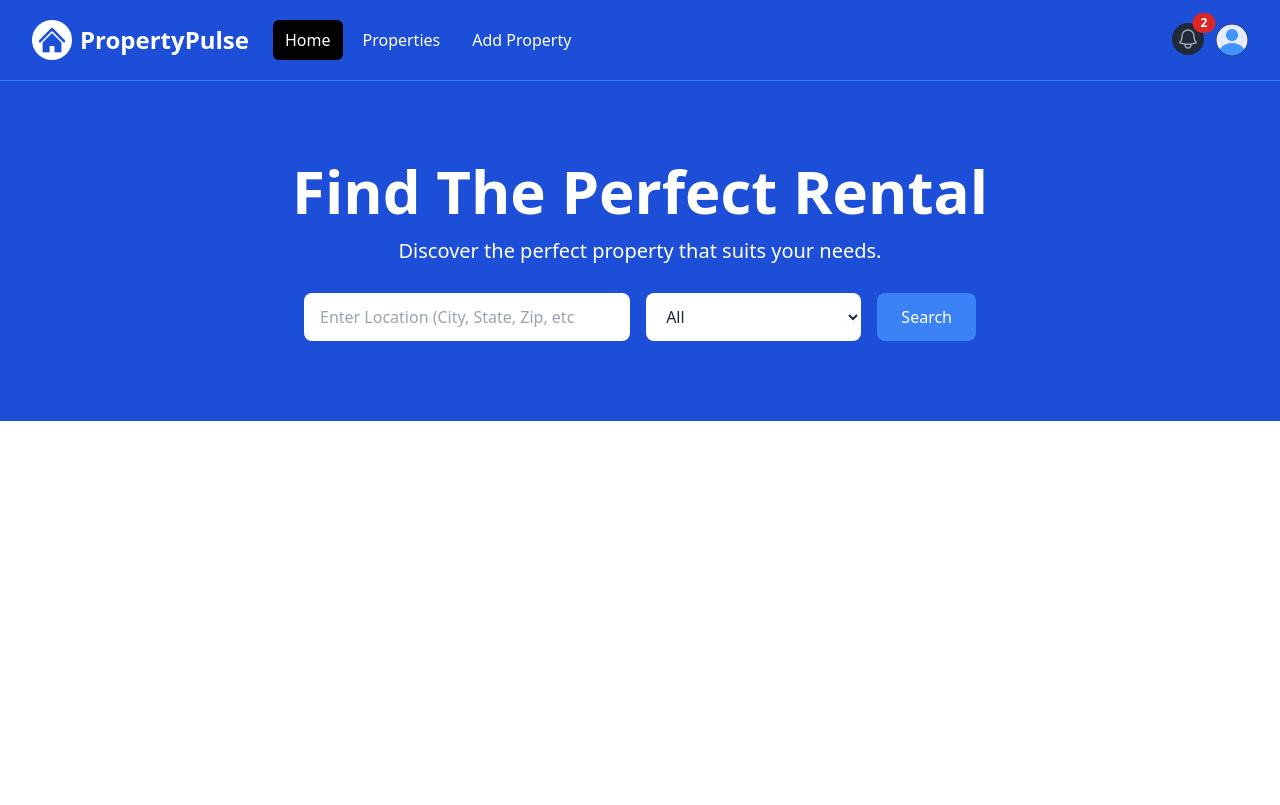
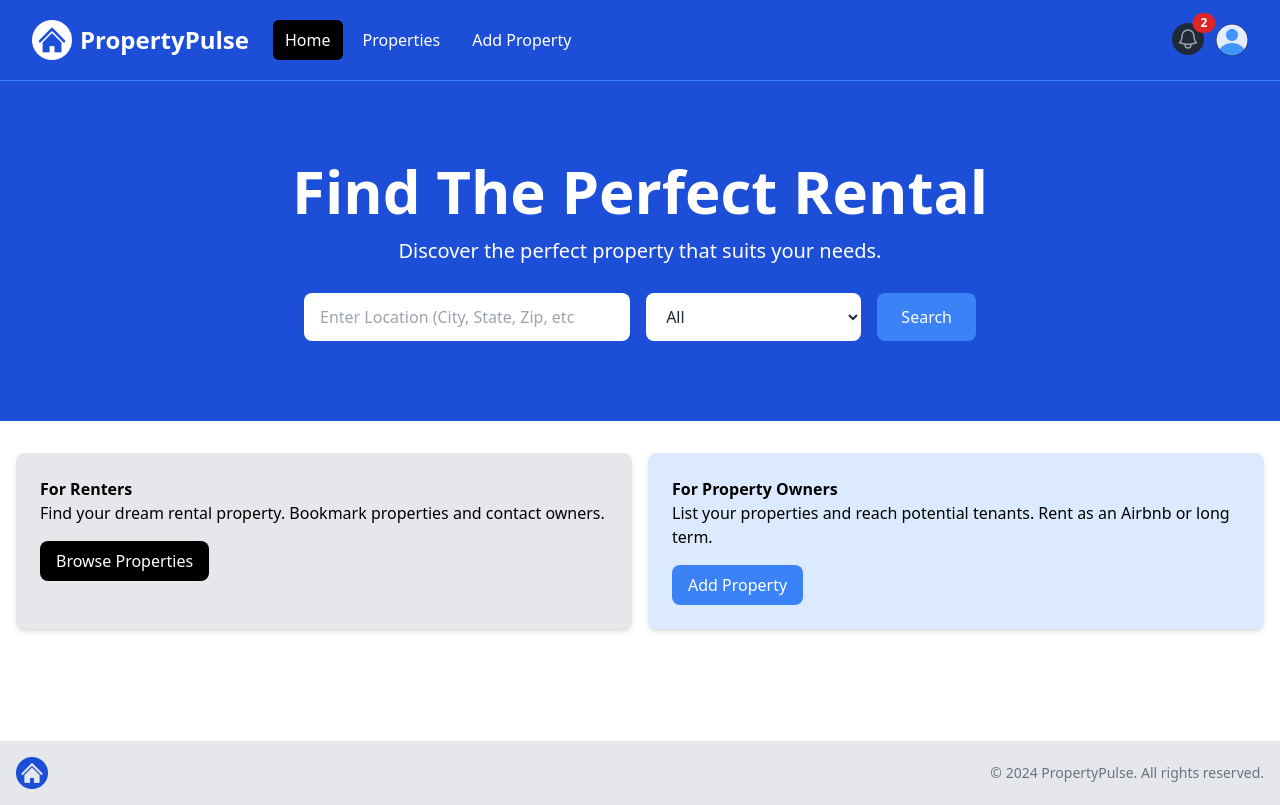
Before and after one commit to imKRUX/PropertyOnRent, a Next.js app: page / in a window 1280 px wide. Built offline with nearby package versions, Linux system fonts and the light colour scheme.

Commit message:
added hero and footer

```diff
--- a/app/layout.jsx
+++ b/app/layout.jsx
@@ -1,5 +1,6 @@
 import Navbar from "@/components/Navbar";
 import "@/assets/styles/globals.css";
+import Footer from "@/components/Footer";
 
 export const metadata = {
      title: "Property Plus | Find The Perfect Rentals",
@@ -13,6 +14,7 @@
                <body>
                     <Navbar />
                     <main>{children}</main>
+                    <Footer />
                </body>
           </html>
      );
--- a/app/page.jsx
+++ b/app/page.jsx
@@ -1,9 +1,11 @@
 import Hero from "@/components/Hero";
+import InfoBoxes from "@/components/InfoBoxes";
 
 const HomePage = () => {
      return (
           <div>
                <Hero />
+               <InfoBoxes />
           </div>
      );
 };
--- /dev/null
+++ b/components/Footer.jsx
@@ -0,0 +1,26 @@
+import Image from "next/image";
+
+import logo from "@/assets/images/logo.png";
+
+const Footer = () => {
+     const currentYear = new Date().getFullYear();
+
+     return (
+          <footer className="py-4 mt-24 bg-gray-200">
+               <div className="container flex flex-col items-center justify-between px-4 mx-auto md:flex-row">
+                    <div className="mb-4 md:mb-0">
+                         <Image src={logo} alt="Logo" className="w-auto h-8" />
+                    </div>
+
+                    <div>
+                         <p className="mt-2 text-sm text-gray-500 md:mt-0">
+                              &copy; {currentYear} PropertyPulse. All rights
+                              reserved.
+                         </p>
+                    </div>
+               </div>
+          </footer>
+     );
+};
+
+export default Footer;
--- a/components/Hero.jsx
+++ b/components/Hero.jsx
@@ -15,7 +15,7 @@
                     </div>
                     <form className="flex flex-col items-center w-full max-w-2xl mx-auto mt-3 md:flex-row">
                          <div className="w-full mb-4 md:w-3/5 md:pr-2 md:mb-0">
-                              <label for="location" className="sr-only">
+                              <label htmlFor="location" className="sr-only">
                                    Location
                               </label>
                               <input
@@ -26,7 +26,10 @@
                               />
                          </div>
                          <div className="w-full md:w-2/5 md:pl-2">
-                              <label for="property-type" className="sr-only">
+                              <label
+                                   htmlFor="property-type"
+                                   className="sr-only"
+                              >
                                    Property Type
                               </label>
                               <select
--- /dev/null
+++ b/components/InfoBox.jsx
@@ -0,0 +1,24 @@
+import React, { Children } from "react";
+
+const InfoBox = ({
+     heading,
+     backgroundColor = "bg-gary-100",
+     textColor = "text-gary-800",
+     buttonInfo,
+     children,
+}) => {
+     return (
+          <div className={` ${backgroundColor} p-6 rounded-lg shadow-md`}>
+               <h2 className={`${textColor}text-2xl font-bold`}>{heading}</h2>
+               <p className={`${textColor}}mt-2 mb-4`}>{children}</p>
+               <a
+                    href={buttonInfo.link}
+                    className={`inline-block ${buttonInfo.backgroundColor} px-4 py-2 text-white bg-black rounded-lg hover:opacity-80`}
+               >
+                    {buttonInfo.text}
+               </a>
+          </div>
+     );
+};
+
+export default InfoBox;
--- /dev/null
+++ b/components/InfoBoxes.jsx
@@ -0,0 +1,40 @@
+import React from "react";
+import InfoBox from "./InfoBox";
+
+const InfoBoxes = () => {
+     return (
+          // <!-- Renters and Owners -->
+          <section>
+               <div className="m-auto container-xl lg:container">
+                    <div className="grid grid-cols-1 gap-4 p-4 rounded-lg md:grid-cols-2">
+                         <InfoBox
+                              heading="For Renters"
+                              backgroundColor="bg-gray-200"
+                              buttonInfo={{
+                                   text: "Browse Properties",
+                                   link: "/properties",
+                                   backgroundColor: "bg-black",
+                              }}
+                         >
+                              Find your dream rental property. Bookmark
+                              properties and contact owners.
+                         </InfoBox>
+                         <InfoBox
+                              heading="For Property Owners"
+                              backgroundColor="bg-blue-100"
+                              buttonInfo={{
+                                   text: "Add Property",
+                                   link: "/properties/add",
+                                   backgroundColor: "bg-blue-500",
+                              }}
+                         >
+                              List your properties and reach potential tenants.
+                              Rent as an Airbnb or long term.
+                         </InfoBox>
+                    </div>
+               </div>
+          </section>
+     );
+};
+
+export default InfoBoxes;
```
